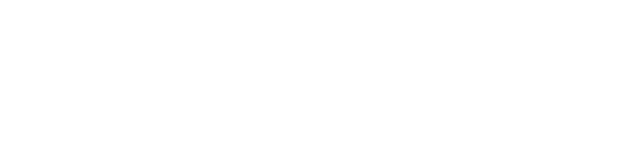
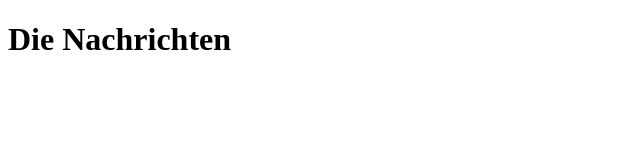
Before and after one commit to lars878/Testprojekt-, a plain HTML site: page index.html in a window 1280 px wide. Shown: the whole page, without its empty margins (0-640 px from the left). Drawn offline with Linux system fonts and the light colour scheme.

Commit message:
Added headline

```diff
--- a/index.html
+++ b/index.html
@@ -7,5 +7,6 @@
 </head>
 <body>
 
+    <h1>Die Nachrichten</h1>
 </body>
 </html>
```
